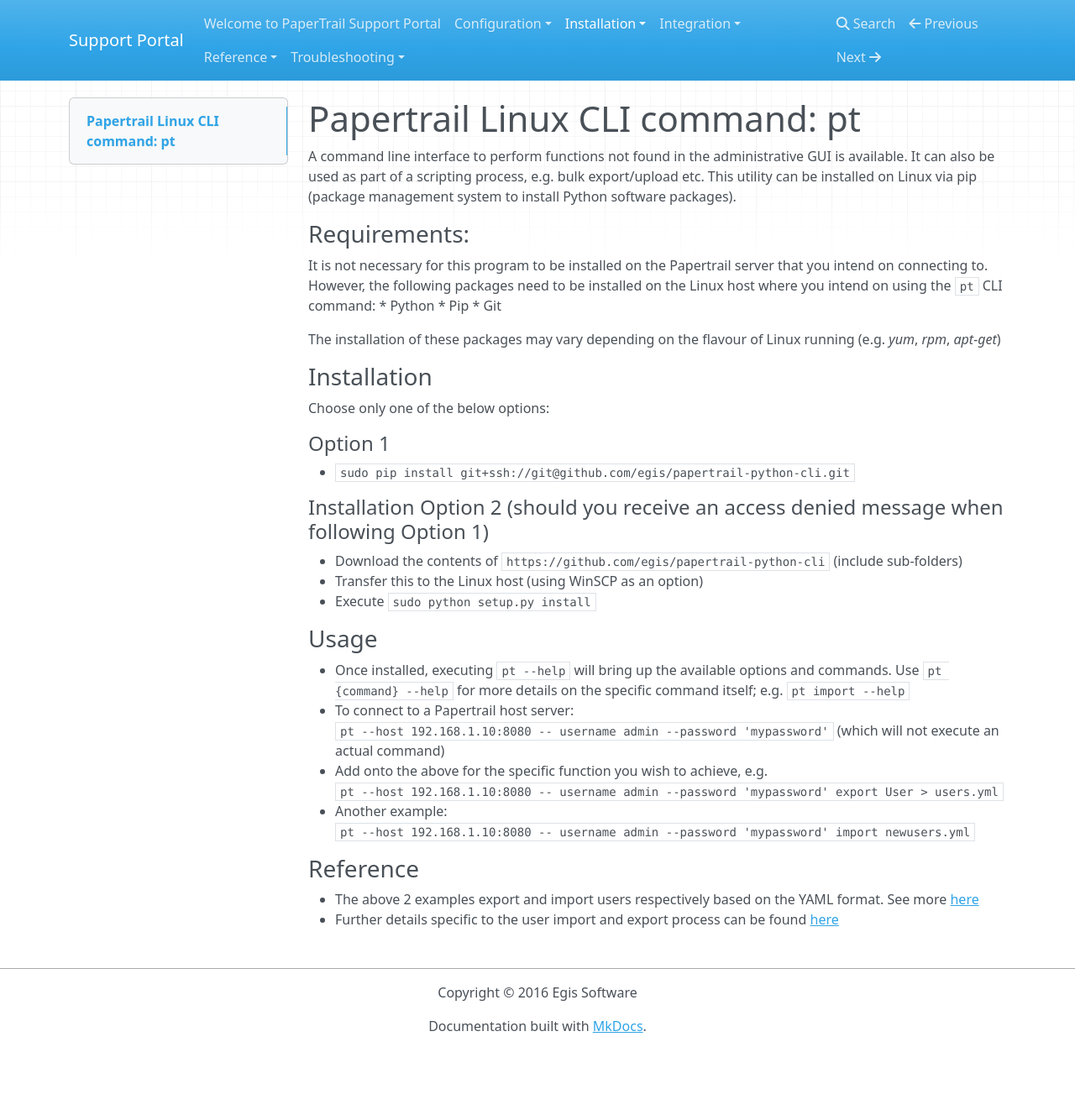
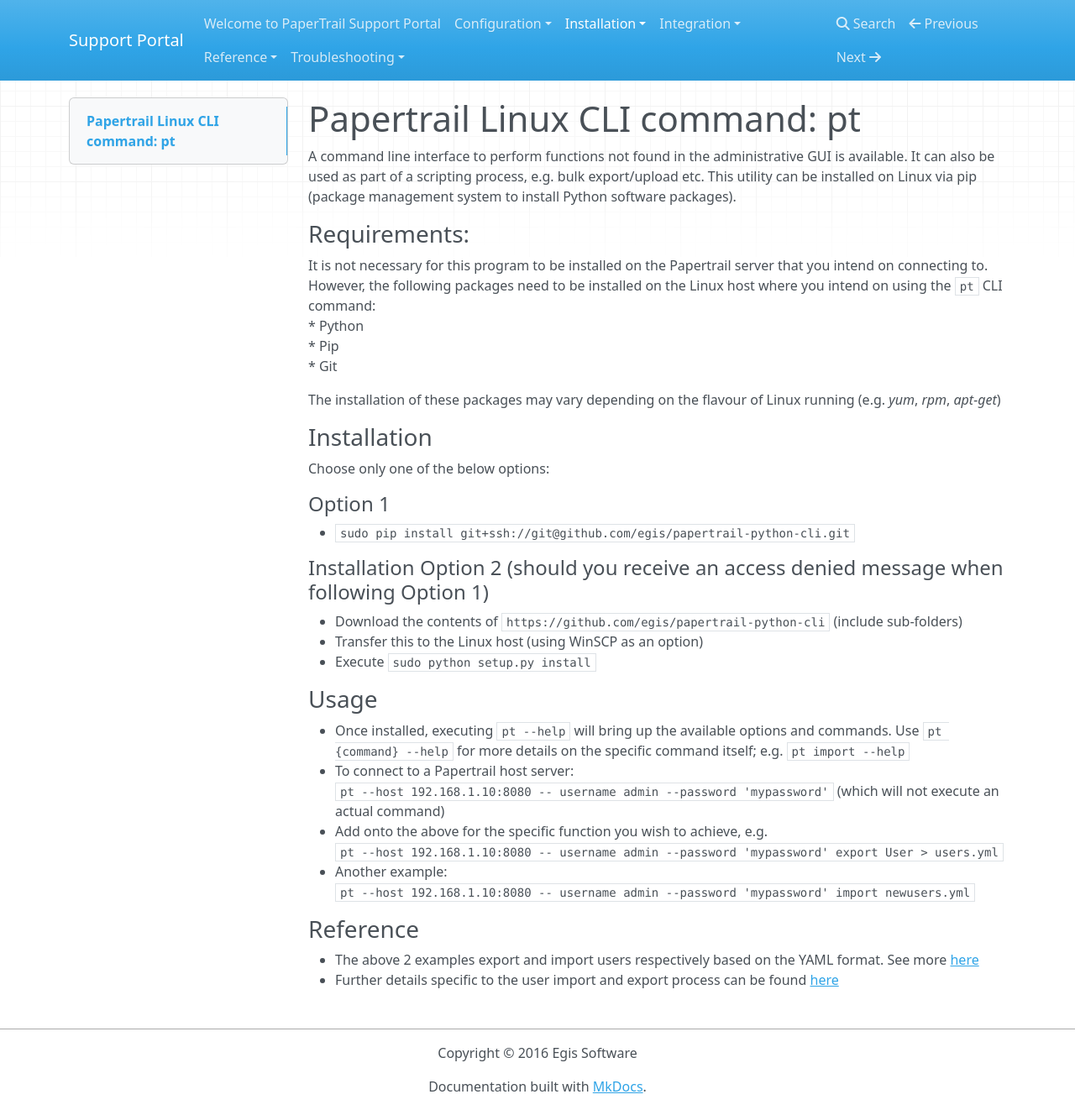
Before and after one commit to ryanegis/support-portal, an MkDocs documentation site: the page built from docs/Installation/CLI.md, in a window 1280 px wide and 1322 px high. Shown: the whole window at 84% size. Built offline with MkDocs 1.6.1, drawn with Linux system fonts in a browser that asks for light colours; nearby versions of some CDN libraries; old or Windows-style settings are respelled for this version of MkDocs.

```diff
--- a/docs/Installation/CLI.md
+++ b/docs/Installation/CLI.md
@@ -3,9 +3,9 @@
 A command line interface to perform functions not found in the administrative GUI is available. It can also be used as part of a scripting process, e.g. bulk export/upload etc. This utility can be installed on Linux via pip (package management system to install Python software packages).
 
 ### Requirements:
-It is not necessary for this program to be installed on the Papertrail server that you intend on connecting to. However, the following packages need to be installed on the Linux host where you intend on using the `pt` CLI command:
-* Python
-* Pip
+It is not necessary for this program to be installed on the Papertrail server that you intend on connecting to. However, the following packages need to be installed on the Linux host where you intend on using the `pt` CLI command:<br>
+* Python<br>
+* Pip<br>
 * Git<br>
 
 The installation of these packages may vary depending on the flavour of Linux running (e.g. *yum*, *rpm*, *apt-get*)
```
